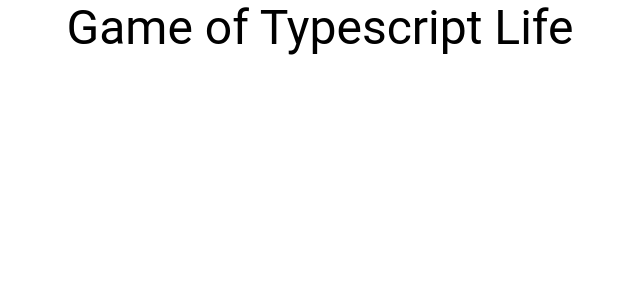
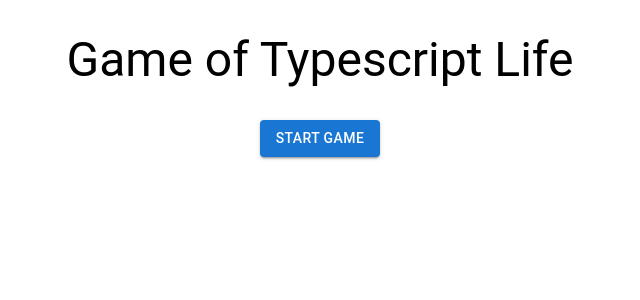
Before and after one commit to ireshka/game-of-typescript-front, a Next.js app: page / in a window 1280 px wide. Shown: the top 300 px of the page, without its empty margins (320-960 px from the left). Built offline with nearby package versions, Linux system fonts and the light colour scheme.

Commit message:
feat: display <BoardWidget />

```diff
--- a/pages/index.tsx
+++ b/pages/index.tsx
@@ -1,13 +1,19 @@
 import { Box, Container, Typography } from "@mui/material";
 import type { NextPage } from "next";
+import { BoardWidget } from '../components/Board.widget';
+
+import * as React from 'react';
+
 
 const Home: NextPage = () => {
+
+
   return (
     <Container maxWidth="md">
-      <Typography variant="h3" component="h1" textAlign="center">
+      <Typography variant="h3" component="h1" textAlign="center" sx={{p: '2rem 2rem'}}>
         Game of Typescript Life
       </Typography>
-      <Box sx={{ width: "100%" }}></Box>
+      <Box sx={{ width: "100%" }}><BoardWidget /></Box>
     </Container>
   );
 };
```
